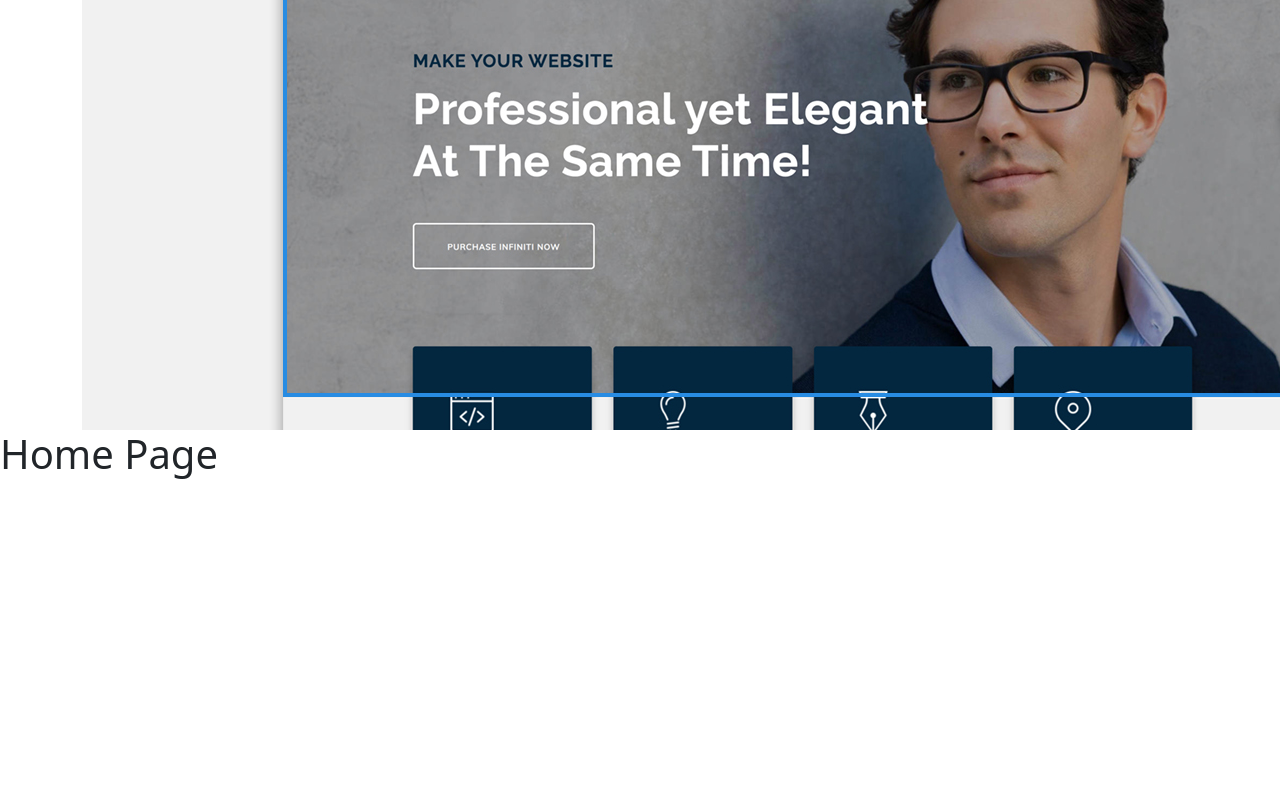
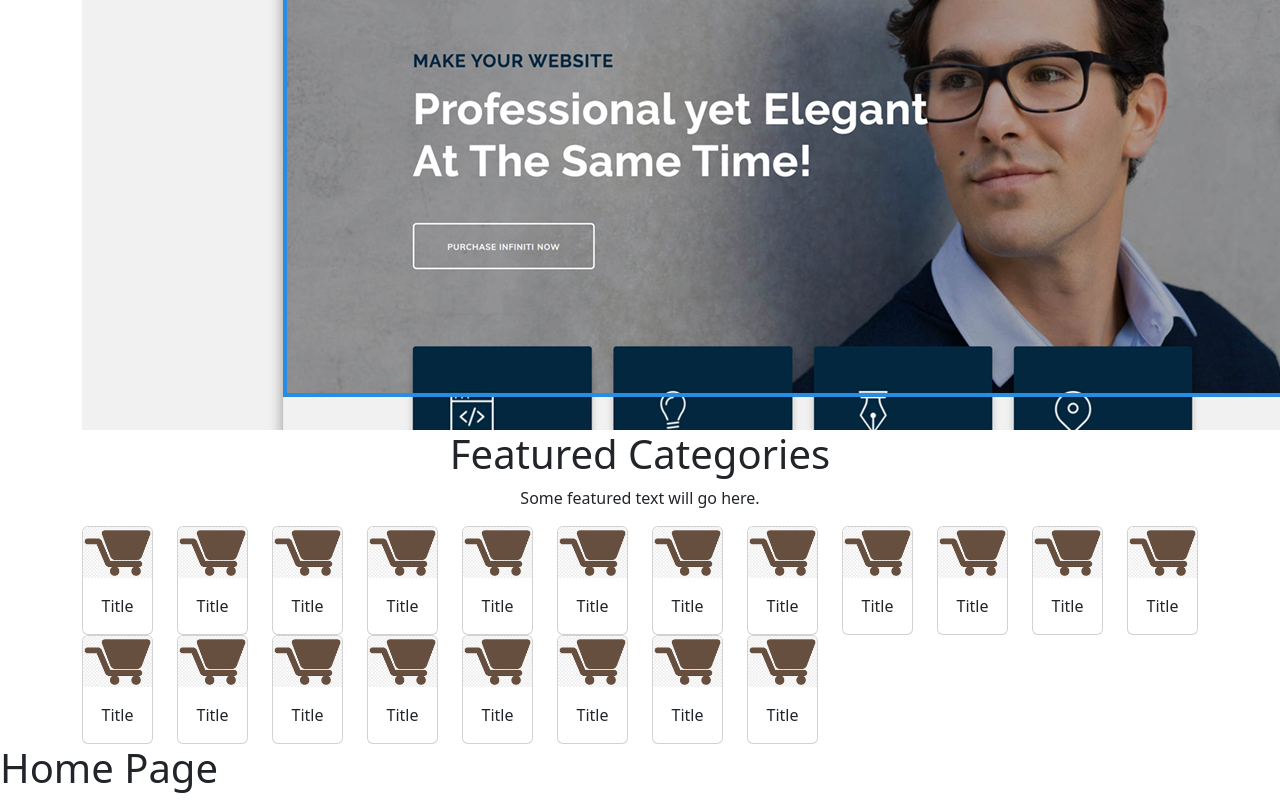
Before and after one commit to rkshaon/ecommerce, a Vue app in the folder frontend/: page / in a window 1280 px wide. Shown: the part 344-1144 px from the top of the page. Before the commit the page ends 830 px from the top, so only its background shows below. Built offline with nearby package versions, Linux system fonts and the light colour scheme.

Commit message:
frontend: featured category - done

```diff
--- a/frontend/src/components/HomeComponent.vue
+++ b/frontend/src/components/HomeComponent.vue
@@ -2,6 +2,7 @@
   <div class="">
     <!-- <SliderComponent /> -->
     <BannerComponent />
+    <FeaturedCategoryComponent />
     <h1>Home Page</h1>
   </div>
 </template>
@@ -9,14 +10,16 @@
 <script>
 // import SliderComponent from './utility/SliderComponent'
 import BannerComponent from './utility/BannerComponent.vue'
+import FeaturedCategoryComponent from './utility/FeaturedCategoryComponent.vue'
 
 export default {
   name: 'HomeComponent',
   props: {},
   components: {
     // SliderComponent
-    BannerComponent
-  }
+    BannerComponent,
+    FeaturedCategoryComponent,
+}
 }
 </script>
 
--- /dev/null
+++ b/frontend/src/components/support/FeaturedCategoryCardComponent.vue
@@ -0,0 +1,16 @@
+<template>
+    <div class="card" style="">
+      <img src="/icon.png" class="card-img-top" alt="Featured-Category-Icon">
+      <div class="card-body">
+        <p class="card-text text-center">Title</p>
+      </div>
+    </div>
+</template>
+
+<script>
+export default {
+    name: 'FeaturedCategoryCardComponent'
+}
+</script>
+
+<style></style>
--- /dev/null
+++ b/frontend/src/components/utility/FeaturedCategoryComponent.vue
@@ -0,0 +1,83 @@
+<template>
+    <div class="container">
+        <h1 class="text-center">Featured Categories</h1>
+        <p class="text-center">Some featured text will go here.</p>
+        <div class="row">
+            <div class="col-1">
+                <FeaturedCategoryCardComponent />
+            </div>
+            <div class="col-1">
+                <FeaturedCategoryCardComponent />
+            </div>
+            <div class="col-1">
+                <FeaturedCategoryCardComponent />
+            </div>
+            <div class="col-1">
+                <FeaturedCategoryCardComponent />
+            </div>
+            <div class="col-1">
+                <FeaturedCategoryCardComponent />
+            </div>
+            <div class="col-1">
+                <FeaturedCategoryCardComponent />
+            </div>
+            <div class="col-1">
+                <FeaturedCategoryCardComponent />
+            </div>
+            <div class="col-1">
+                <FeaturedCategoryCardComponent />
+            </div>
+            <div class="col-1">
+                <FeaturedCategoryCardComponent />
+            </div>
+            <div class="col-1">
+                <FeaturedCategoryCardComponent />
+            </div>
+            <div class="col-1">
+                <FeaturedCategoryCardComponent />
+            </div>
+            <div class="col-1">
+                <FeaturedCategoryCardComponent />
+            </div>
+            <div class="col-1">
+                <FeaturedCategoryCardComponent />
+            </div>
+            <div class="col-1">
+                <FeaturedCategoryCardComponent />
+            </div>
+            <div class="col-1">
+                <FeaturedCategoryCardComponent />
+            </div>
+            <div class="col-1">
+                <FeaturedCategoryCardComponent />
+            </div>
+            <div class="col-1">
+                <FeaturedCategoryCardComponent />
+            </div>
+            <div class="col-1">
+                <FeaturedCategoryCardComponent />
+            </div>
+            <div class="col-1">
+                <FeaturedCategoryCardComponent />
+            </div>
+            <div class="col-1">
+                <FeaturedCategoryCardComponent />
+            </div>
+        </div>
+    </div>
+</template>
+
+<script>
+
+import FeaturedCategoryCardComponent from '@/components/support/FeaturedCategoryCardComponent'
+
+
+export default {
+    name: 'FeaturedCategoryComponent',
+    components: {
+        FeaturedCategoryCardComponent,
+    }
+}
+</script>
+
+<style></style>
```
Also changed, not shown: frontend/public/icon.png (added).
